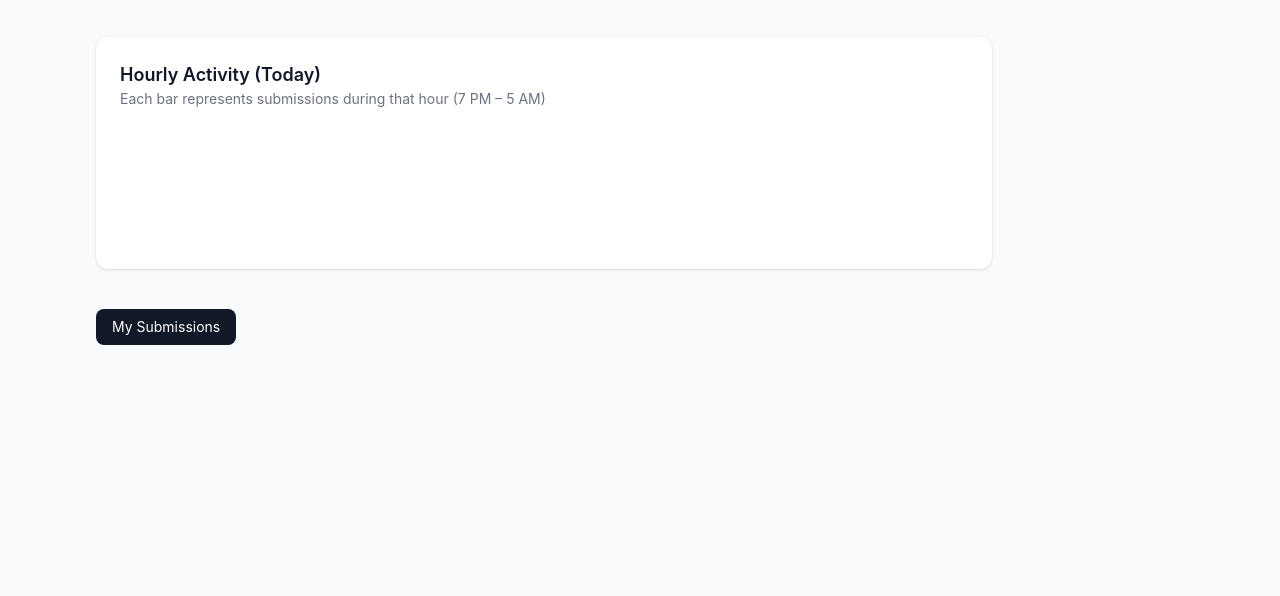
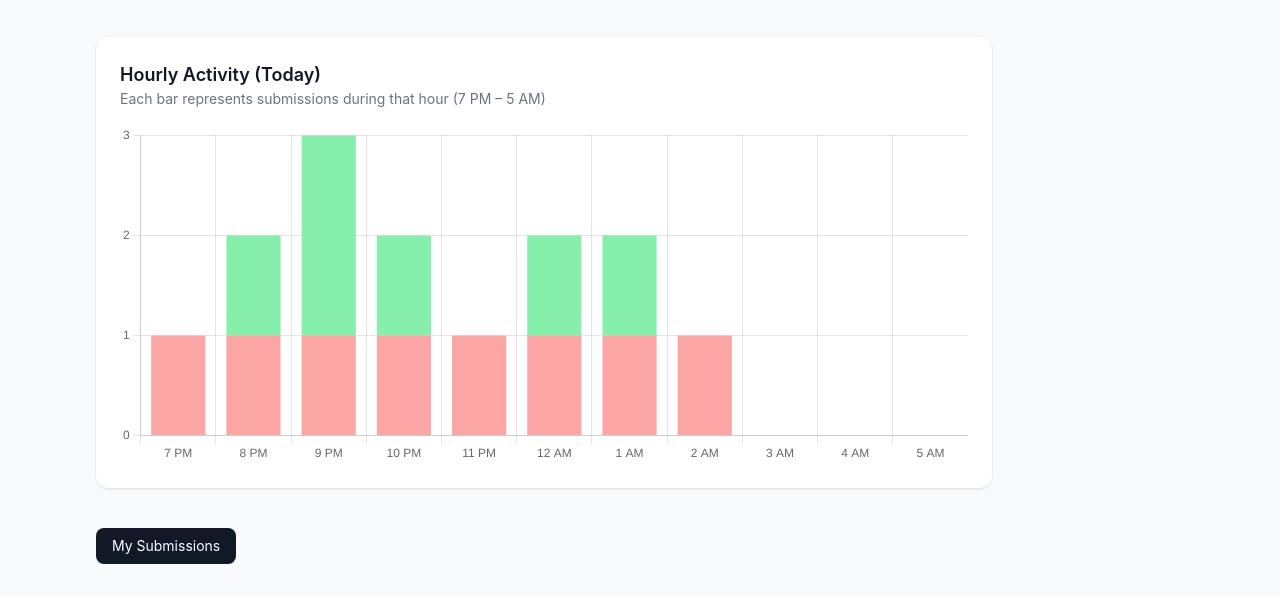
Before and after one commit to skydreamerscommunications-star/performance-v2, a plain HTML site: page index.html in a window 1280 px wide. Shown: the part 264-860 px from the top of the page. Before the commit the page ends 800 px from the top, so only its background shows below. Drawn offline with nearby package versions, Linux system fonts and the light colour scheme.

Commit message:
Update index.html

```diff
--- a/index.html
+++ b/index.html
@@ -181,6 +181,13 @@
           }
         ]
       },
+      options: {
+        responsive: true,
+        plugins: {
+          legend: {
+            display: false
+          }
+        },
         scales: {
           x: {
             stacked: true
@@ -188,10 +195,11 @@
           y: {
             stacked: true,
             beginAtZero: true,
-    ticks: { stepSize: 1 }
+            ticks: {
+              stepSize: 1
             }
           }
-
+        }
       }
     });
   }
```
Lines whose indentation alone changed are shown as unchanged.
